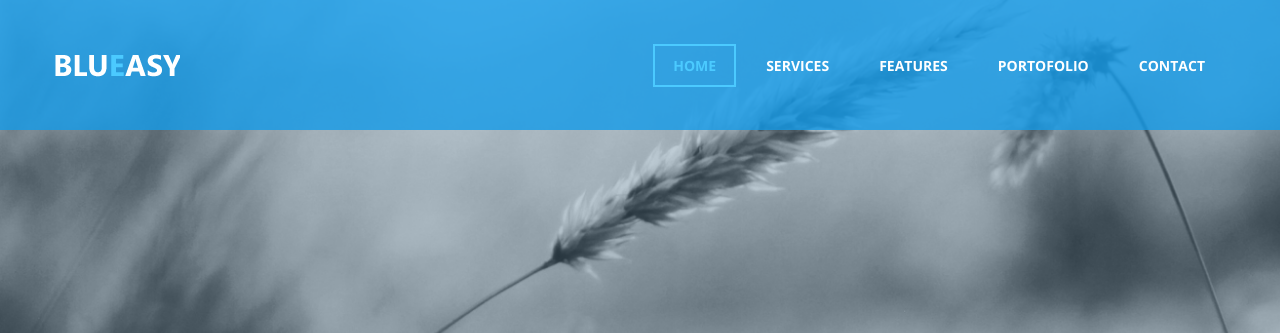
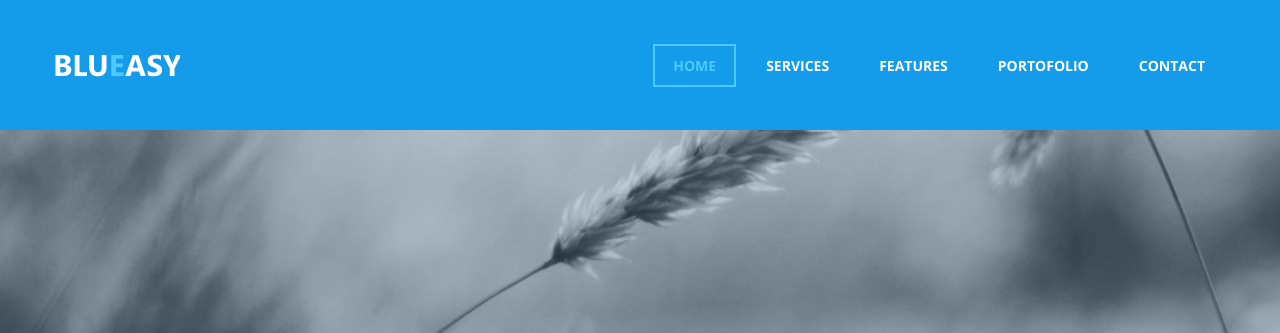
Before and after one commit to adelinamiron/BlueEasyTemplate, a plain HTML site: page index.html in a window 1280 px wide. Shown: the top 333 px of the page. Drawn offline with nearby package versions, Linux system fonts and the light colour scheme; files that its build step writes are made by us from their sources; files whose address does not match are found by name.

Commit message:
commit demo.

```diff
--- a/index.scss
+++ b/index.scss
@@ -12,7 +12,7 @@ body {
   #navbar_container {
     height: 130px;
     width: 100%;
-    background-color: rgba(20, 155, 233, 0.8);
+    background-color: rgba(20, 155, 233, 1);
     @include display-flex();
     @include flex-flow(row, nowrap);
     @include justify-content(center);
```
